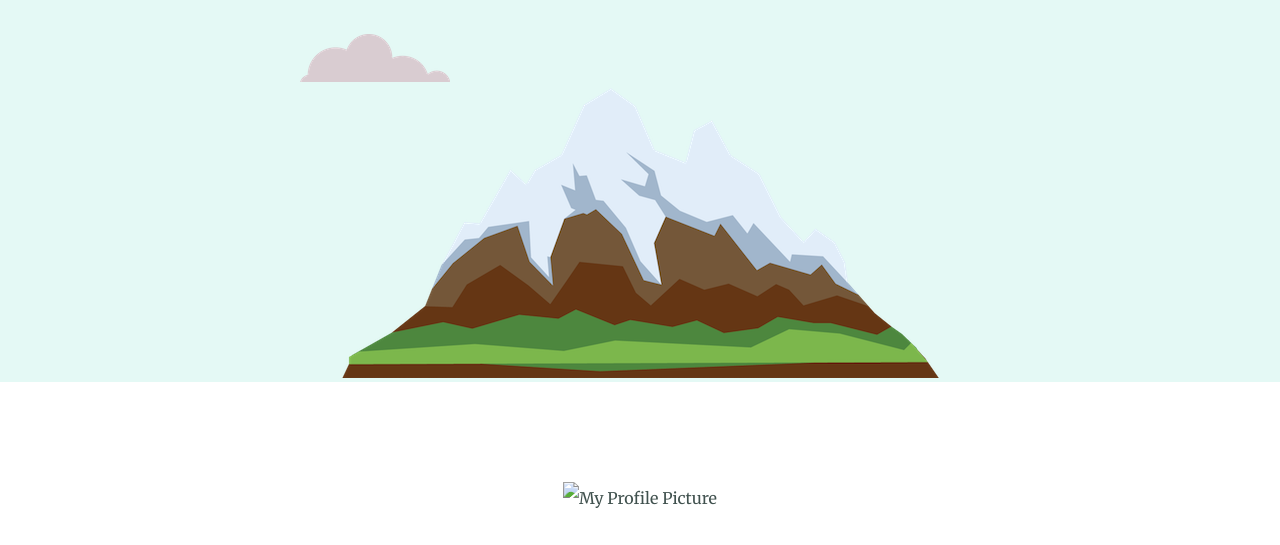
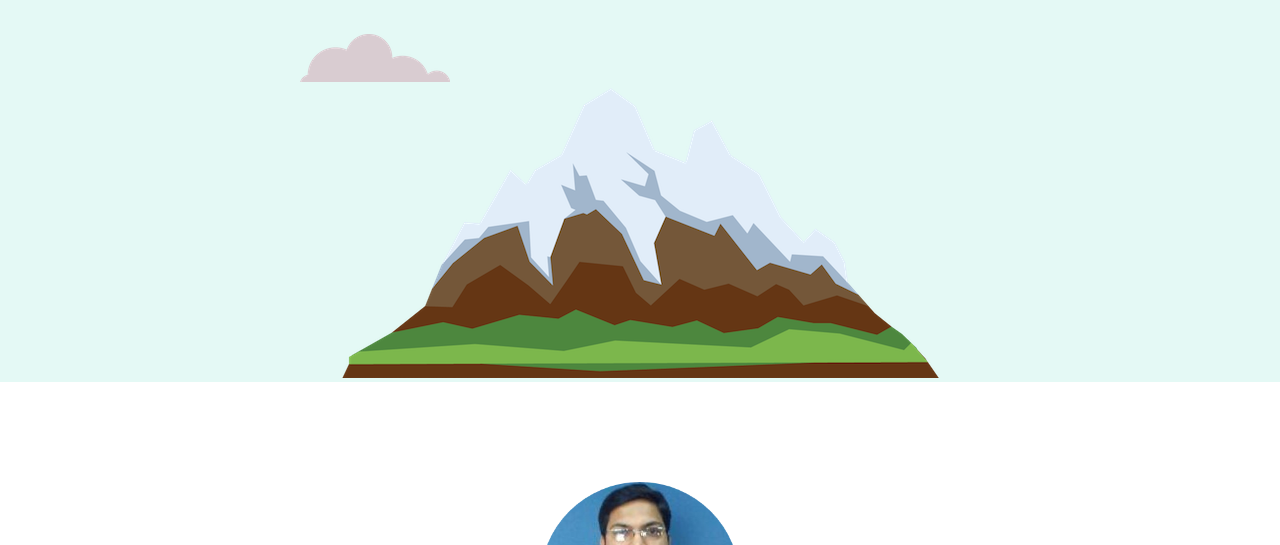
Before and after one commit to Hareshdeo/Personal-Website, a plain HTML site: page index.html in a window 1280 px wide. Shown: the part 386-931 px from the top of the page. Drawn offline with Linux system fonts and the light colour scheme.

Commit message:
Update index.html

```diff
--- a/index.html
+++ b/index.html
@@ -19,7 +19,7 @@
   </div>
   <div class="middle-container">
     <div class="profile">
-      <img src="My Profile Picture.png" alt="My Profile Picture">
+      <img src="images/My Profile Picture.png" alt="My Profile Picture">
       <h2>Hello.</h2>
       <p>I'm a web designer / developer based in Berhampur, India.<br> I have a passion for web design and love to create for web and mobile devices. </p>
     </div>
```
